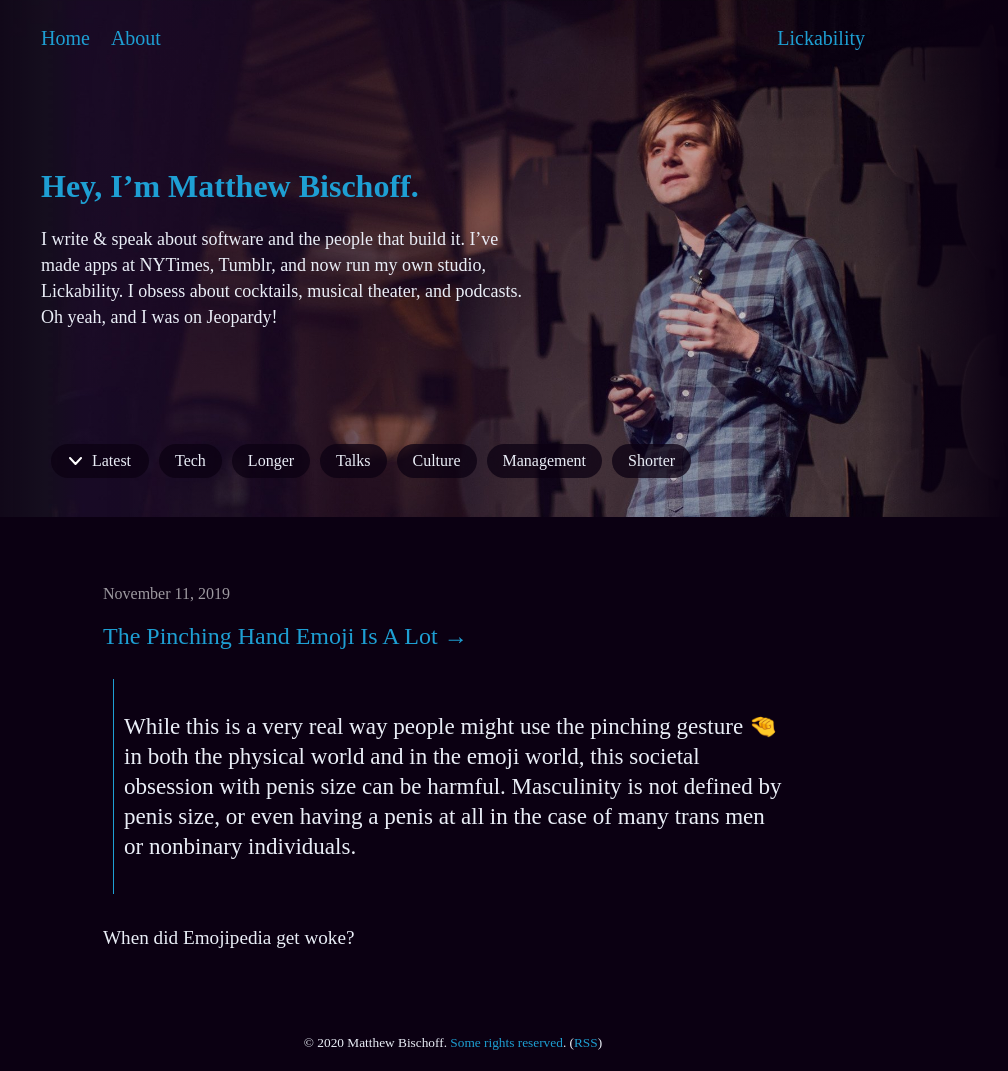
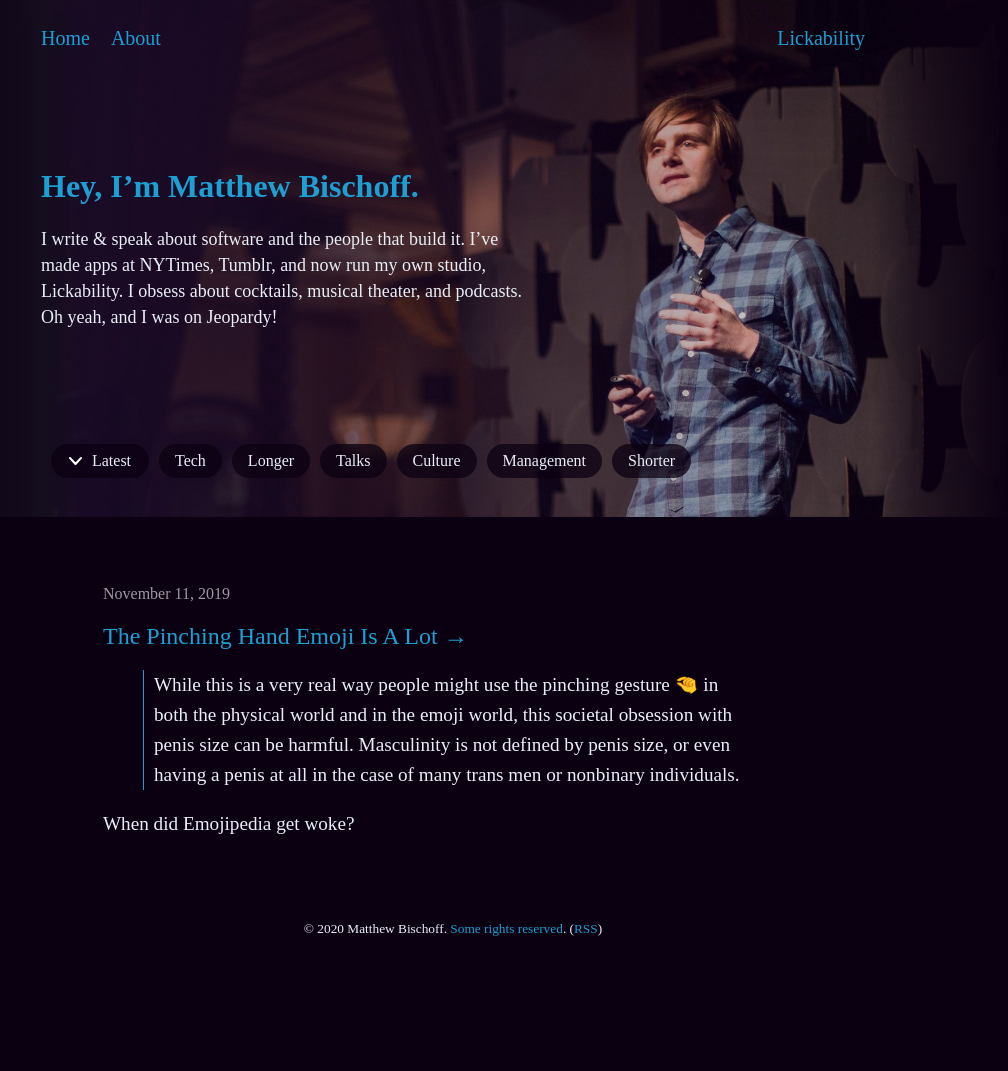
Before and after one commit to mbbischoff/website, a Jekyll site: the page built from _posts/2019-11-11-the-pinching-hand-emoji-is-a-lot.markdown, in a window 1280 px wide. Shown: the whole page, without its empty margins (187-1195 px from the left). Built offline with Jekyll 4.4.1, drawn with Linux system fonts in a browser that asks for light colours; some web fonts are replaced; after the commit the page ends 957 px from its top, so only the background shows below that.

Commit message:
Another attempt

```diff
--- a/_sass/_general.scss
+++ b/_sass/_general.scss
@@ -12,7 +12,7 @@ a {
   }
 }
 
-blockquote, p, ul {
+p, ul {
   font-size: 1.2em;
   line-height: 30px;
   font-weight: 300;
@@ -25,8 +25,7 @@ blockquote, p, ul {
 
 blockquote {
   border-left: 1px solid $text-blue;
-  margin: 1.5em 10px;
-  padding: 0.5em 10px;
+  padding: 0 10px;
 }
 
 h1, h2 {
```
